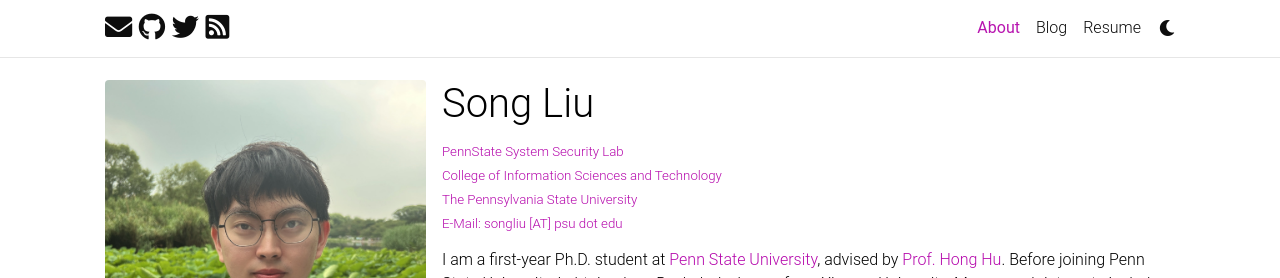
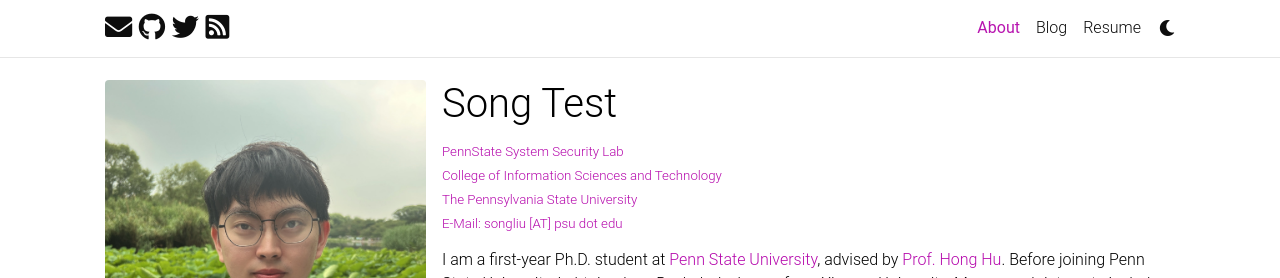
Before and after one commit to Chengyanritsumei/Chengyanritsumei.github.io, a Jekyll site: the page built from _pages/about.md, in a window 1280 px wide and 1040 px high. Shown: the top 278 px of the window. Built offline with Jekyll 4.4.1, drawn with Linux system fonts in a browser that asks for light colours; full-size pictures stand in for the smaller copies a plugin makes; emoji names are drawn with the system emoji font; comment, search, counter and statistics services are not loaded; a style sheet for code colours, icons or effects is not loaded.

Commit message:
Update _config.yml

```diff
--- a/_config.yml
+++ b/_config.yml
@@ -2,7 +2,7 @@
 # Site settings
 # -----------------------------------------------------------------------------
 
-title: Song Liu # the website title (if blank, full name will be used instead)
+title: Song Test # the website title (if blank, full name will be used instead)
 first_name: Song
 middle_name:
 last_name: Liu
```
